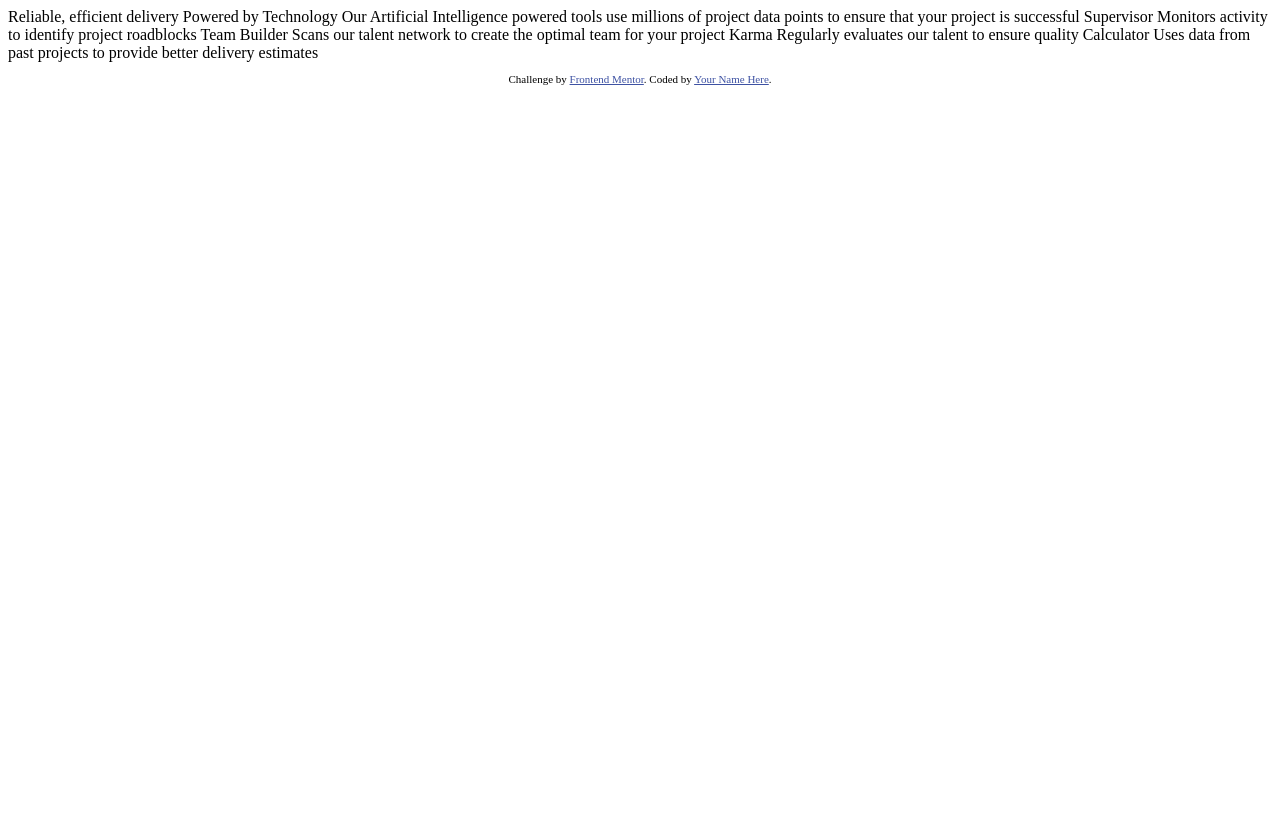
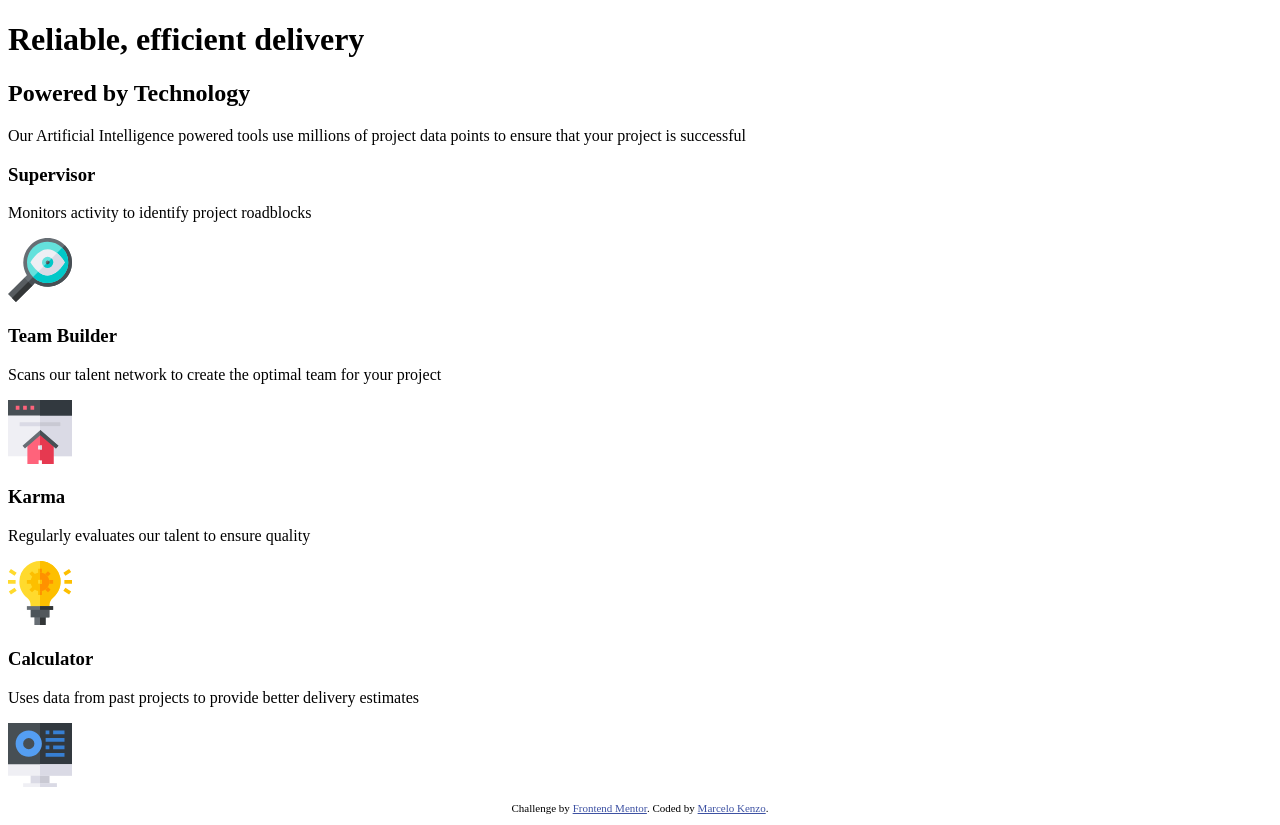
Before and after one commit to kenzotakamori/frontendmaster-four-card, a plain HTML site: page index.html in a window 1280 px wide. Before the commit the page ends 800 px from the top, so only its background shows below. Drawn offline with Linux system fonts and the light colour scheme.

Commit message:
Index structure

```diff
--- a/index.html
+++ b/index.html
@@ -15,30 +15,38 @@
   </style>
 </head>
 <body>
-
-  Reliable, efficient delivery
-  Powered by Technology
-
-  Our Artificial Intelligence powered tools use millions of project data points
-  to ensure that your project is successful
-
-  Supervisor
-  Monitors activity to identify project roadblocks
-
-  Team Builder
-  Scans our talent network to create the optimal team for your project
-
-  Karma
-  Regularly evaluates our talent to ensure quality
-
-  Calculator
-  Uses data from past projects to provide better delivery estimates
-
-
+  <header>
+    <h1>Reliable, efficient delivery</h1>
+    <h2>Powered by Technology</h2>
+    <p>
+      Our Artificial Intelligence powered tools use millions of project data points
+      to ensure that your project is successful
+    </p>
+  </header>
+  <section id="supervisor">
+    <h3>Supervisor</h3>
+    <p>Monitors activity to identify project roadblocks</p>
+    <img src="/images/icon-supervisor.svg" alt="Supervisor Icon">
+  </section>
+  <section id="team-builder">
+    <h3>Team Builder</h3>
+    <p>Scans our talent network to create the optimal team for your project</p>
+    <img src="/images/icon-team-builder.svg" alt="Team Build Icon">
+  </section>
+  <section id="karma">
+    <h3>Karma</h3>
+    <p>Regularly evaluates our talent to ensure quality</p>
+    <img src="/images/icon-karma.svg" alt="Karma Icon">
+  </section>
+  <section id="calculator">
+    <h3>Calculator</h3>
+    <p>Uses data from past projects to provide better delivery estimates</p>
+    <img src="/images/icon-calculator.svg" alt="Calculator Icon">
+  </section>
   <footer>
     <p class="attribution">
       Challenge by <a href="https://www.frontendmentor.io?ref=challenge" target="_blank">Frontend Mentor</a>.
-      Coded by <a href="#">Your Name Here</a>.
+      Coded by <a href="#">Marcelo Kenzo</a>.
     </p>
   </footer>
 </body>
```
